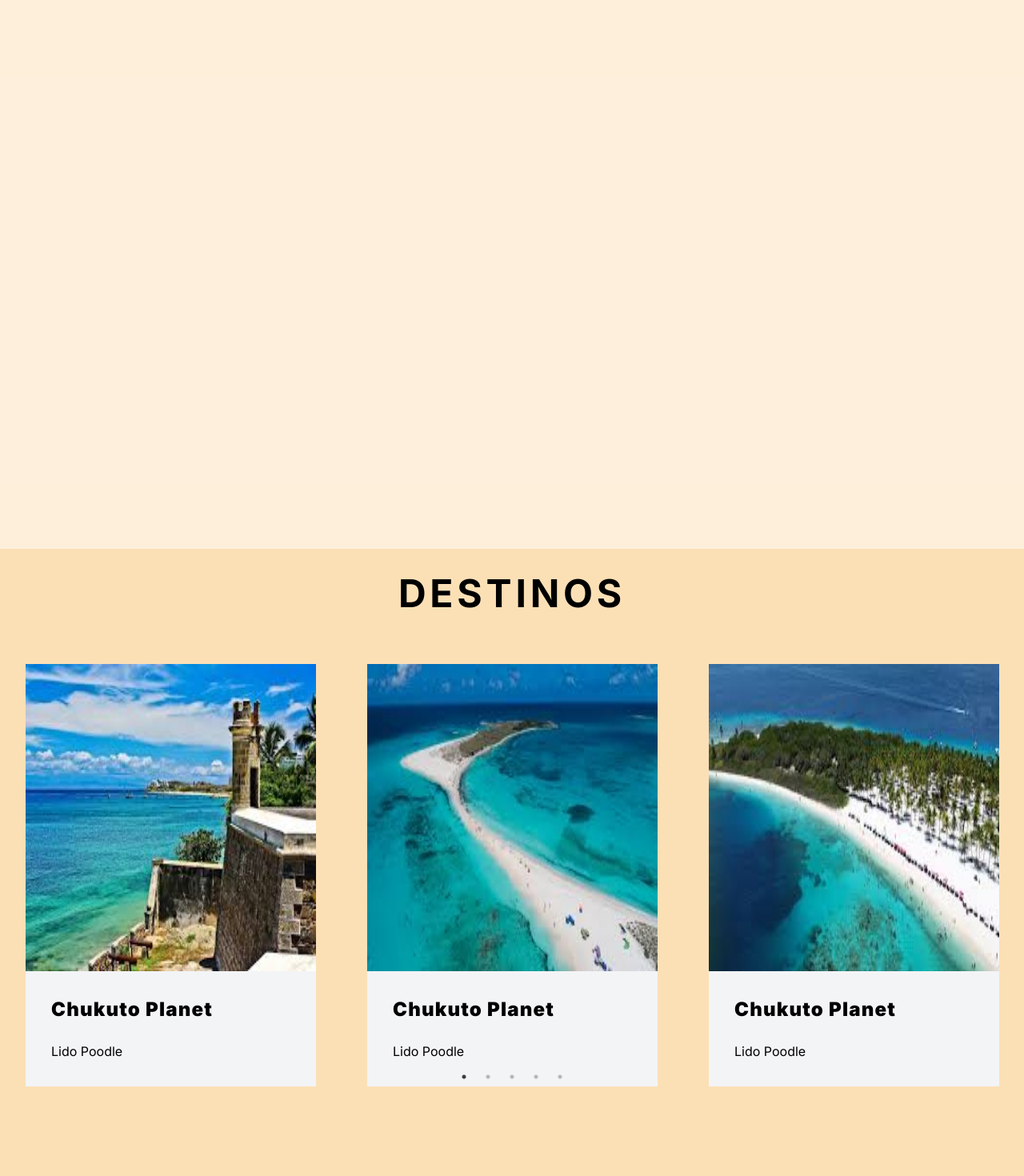
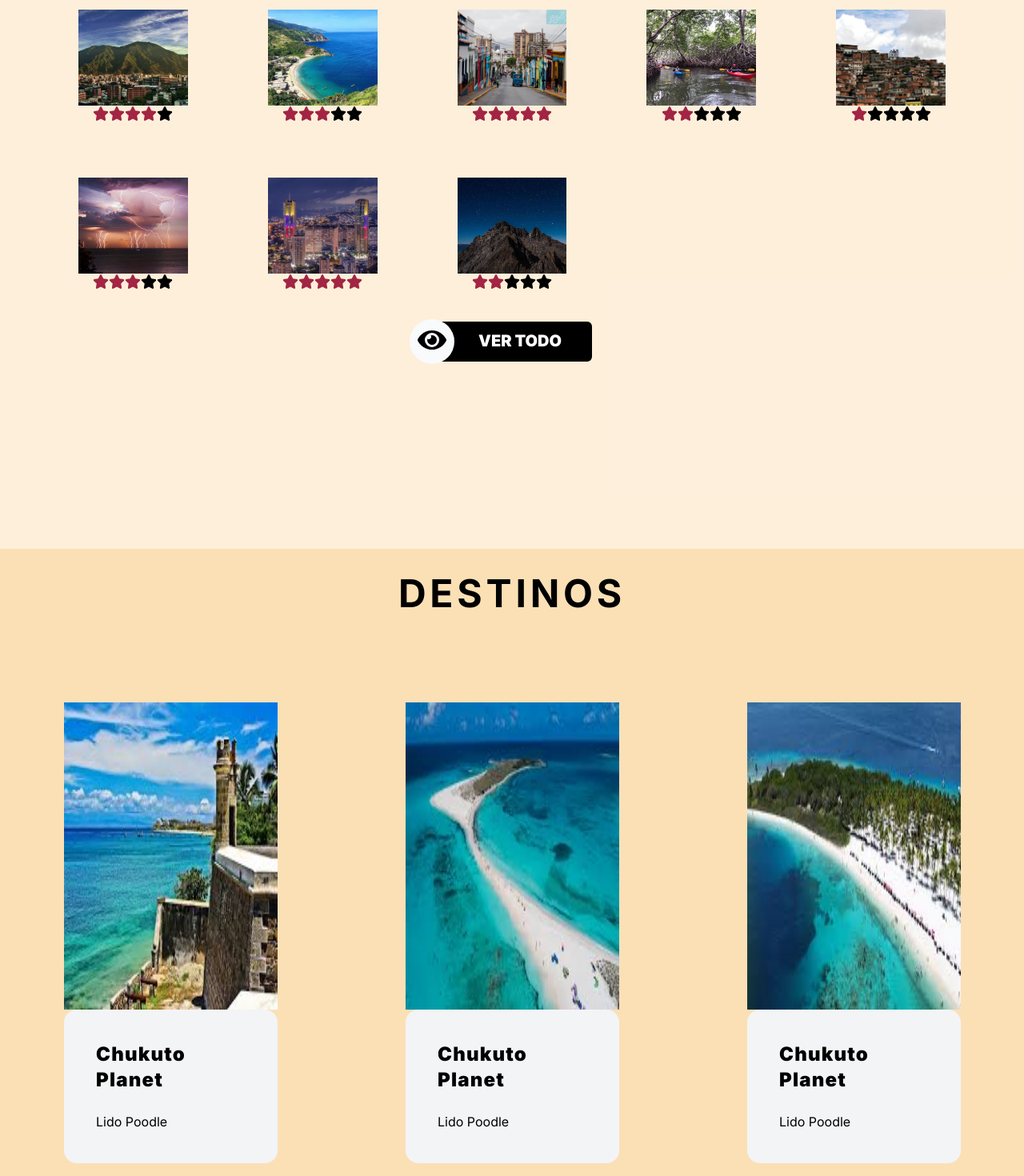
Before and after one commit to ACYDWARE/ven-turista-web, a Next.js app: page / in a window 1280 px wide. Shown: the part 920-2390 px from the top of the page at 80% size. Built offline with nearby package versions, Linux system fonts and the light colour scheme.

Commit message:
populares otra vez

```diff
--- a/app/components/destinations/Destinations.tsx
+++ b/app/components/destinations/Destinations.tsx
@@ -31,7 +31,7 @@ const ImageList = [
   {
     id: 5,
     img: Img5,
-    display: "w-full h-96",
+    display: "w-full h-96 ",
   },
 ]
 
@@ -46,16 +46,16 @@ const Destinations = () => {
   return (
     <div className='w-screen h-screen bg-primary/40 dark:bg-quinary/70 dark:text-gray-100 overflow-hidden items-center font-inter'>
       <h1 className='font-bold tracking-widest text-xl lg:text-5xl mx-[1rem] my-[2rem] text-center'>DESTINOS</h1>
-      <div className='w-screen h-2/3'>
-        <Slider {...settings} className='h-full'>
+      <div className='w-screen h-2/3 md:h-2'>
+        <Slider {...settings} className='rounded-xl'>
           {ImageList.map((data, key) => (
-            <div key={key} className='w-full p-8'>
+            <div key={key} className='w-10 p-20'>
               <Image
                 src={data.img}
                 alt=""
                 className={data.display}
               />
-              <div className='w-full p-8 bg-gray-100 dark:bg-black'>
+              <div className=' p-10  bg-gray-100 dark:bg-black border-solid rounded-2xl'>
                 <h1 className='text-2xl font-black tracking-wider'>Chukuto Planet</h1>
                 <br></br>
                 <p>Lido Poodle</p>
--- a/app/components/popular/Populares.tsx
+++ b/app/components/popular/Populares.tsx
@@ -1,64 +1,70 @@
 import React from 'react';
 import Image, { StaticImageData } from 'next/image';
 import { SeeAllButton } from '../buttons/Buttons';
+import { FaStar } from 'react-icons/fa6';
 import Img1 from '../../../public/imgDay1.jpg';
 import Img2 from '../../../public/imgDay2.jpg';
 import Img3 from '../../../public/imgDay3.jpg';
 import Img4 from '../../../public/imgDay4.jpg';
 import Img5 from '../../../public/imgDay5.jpg';
-import { FaStar } from 'react-icons/fa6';
+import Img7 from '../../../public/imgNight2.jpg';
+import Img8 from '../../../public/imgNight3.jpg';
+import Img9 from '../../../public/imgNight4.jpeg';
 
-// // Define the site type for better type checking
-// type Site = {
-//   nombre: string;
-//   img: StaticImageData;
-//   points: number;
-// };
+// Define el tipo de sitio para mejor verificación de tipos
+type Site = {
+  nombre: string;
+  img: StaticImageData;
+  points: number;
+};
 
-// // Array of sites
-// const sitios: Site[] = [
-//   { nombre: 'Avila', img: Img1, points: 4 },
-//   { nombre: 'La guaira', img: Img2, points: 3 },
-//   { nombre: 'Zona Colonial', img: Img3, points: 5 },
-//   { nombre: 'Rio', img: Img4, points: 2 },
-//   { nombre: 'Petare', img: Img5, points: 1 },
-// ];
+// Array de sitios
+const sitios: Site[] = [
+  { nombre: 'Avila', img: Img1, points: 4 },
+  { nombre: 'La guaira', img: Img2, points: 3 },
+  { nombre: 'Zona Colonial', img: Img3, points: 5 },
+  { nombre: 'Rio', img: Img4, points: 2 },
+  { nombre: 'Petare', img: Img5, points: 1 },
+  { nombre: 'Catatumbo', img: Img7, points: 3 },
+  { nombre: 'Altamira', img: Img8, points: 5 },
+  { nombre: 'Montañas', img: Img9, points: 2 },
+];
 
-// // Star rendering function
-// const renderStars = (points: number) => {
-//   const stars = [];
-//   for (let i = 0; i < 5; i++) {
-//     stars.push(i < points ? <FaStar key={i} className='text-quaternary' /> : <FaStar key={i} className='text-black' />);
-//   }
-//   return stars;
-// };
+// Función para renderizar estrellas
+const renderStars = (points: number) => {
+  const stars = [];
+  for (let i = 0; i < 5; i++) {
+    stars.push(i < points ? <FaStar key={i} className='text-quaternary' /> : <FaStar key={i} className='text-black' />);
+  }
+  return stars;
+};
 
-// // Ranking component
-// const Ranking = (number: Site[]) => {
-//   return number.map((item, index) => (
-//     <div key={index} className="flex items-center">
-//       <div className=' w-[300px] h-[150px] sm:w-[150px] mx-[50px] my-[30px] relative group cursor-pointer'>
-//         <Image src={item.img} alt={item.nombre}  className='w-full h-[80%] object-cover' />
-//         <div className="absolute inset-0 flex items-center justify-center bg-white bg-opacity-0 group-hover:bg-opacity-75 transition-opacity duration-500">
-//           <p className="opacity-0 group-hover:opacity-100 transition-opacity duration-500">
-//             <div>{item.nombre}</div>
-//           </p>
-//         </div>
-//         <div className="flex">{renderStars(item.points)}</div>
-//       </div>
-//     </div>
-//   ));
-// };
+// Componente de Ranking
+const Ranking = (number: Site[]) => {
+  return number.map((item, index) => (
+    <div key={index} className="flex items-center w-[100%] sm:w-[20%]">
+      <div className='w-screen h-[150px] sm:w-[150px] mx-[50px] my-[30px] relative group cursor-pointer'>
+        <Image src={item.img} alt={item.nombre} className='w-[100%] h-[80%] object-cover' />
+        <div className="absolute inset-0 flex items-center justify-center bg-white bg-opacity-0 group-hover:bg-opacity-75 transition-opacity duration-500">
+          <p className="opacity-0 group-hover:opacity-100 transition-opacity duration-500">
+            {item.nombre}
+          </p>
+        </div>
+        <div className="flex justify-center w-[100%] text-xl">{renderStars(item.points)}</div>
+      </div>
+    </div>
+  ));
+};
 
-// // Main component
+// Componente principal
 const Populares = () => {
   return (
     <div className='font-inter w-screen h-screen bg-primary/20 dark:bg-quinary/85 dark:text-gray-100 overflow-hidden flex flex-col items-center'>
-      {/* <h1 className='mt-8 font-bold tracking-widest text-xl lg:text-5xl mx-[1rem] mb-[1rem] text-justify'>POPULARES</h1>
+      <h1 className='mt-8 font-bold tracking-widest text-xl lg:text-5xl mx-[1rem] mb-[1rem] text-justify'>POPULARES</h1>
       <div className='container flex flex-wrap'>
         {Ranking(sitios)}
       </div>
-      <SeeAllButton /> */}
+      <SeeAllButton />
     </div>
   );
 };
```
